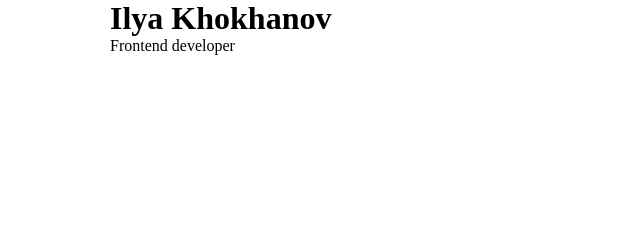
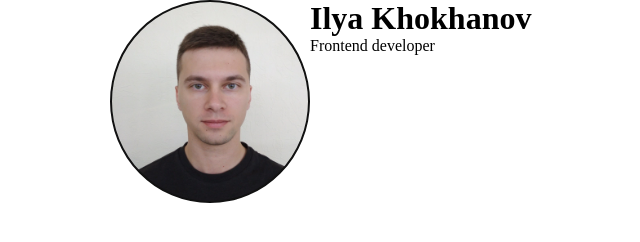
Before and after one commit to IlyaKhokhanov/rsschool-cv, a plain HTML site: page index.html in a window 1280 px wide. Shown: the whole page, without its empty margins (18-658 px from the left). Drawn offline with Linux system fonts and the light colour scheme.

Commit message:
feat: add photo

```diff
--- a/index.html
+++ b/index.html
@@ -10,6 +10,7 @@
   <body>
     <header>
       <div class="container">
+        <div class="photo"></div>
         <h1>Ilya Khokhanov</h1>
         <span>Frontend developer</span>
       </div>
--- a/style.css
+++ b/style.css
@@ -8,6 +8,15 @@
 .container {
   max-width: 1024px;
   margin: 0 auto;
-  display: flex;
-  flex-direction: column;
 }
+
+.photo {
+  float: left;
+  width: 200px;
+  height: 203px;
+  border-radius: 50%;
+  border: 2px solid #111;
+  background-image: url(./photo.jpg);
+  background-position: center;
+  background-size: cover;
+}
```
Also changed, not shown: photo.jpg (added).
